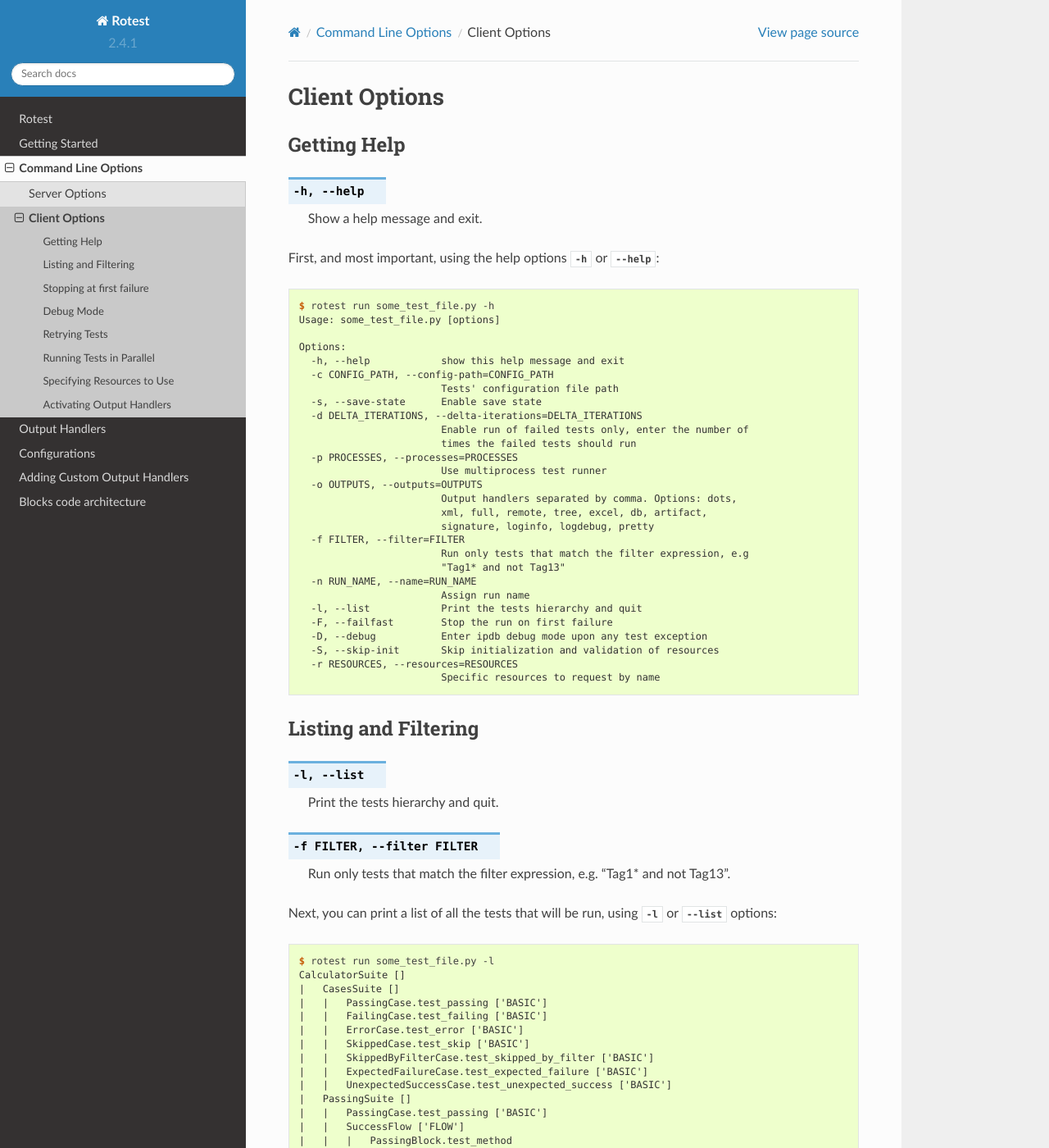
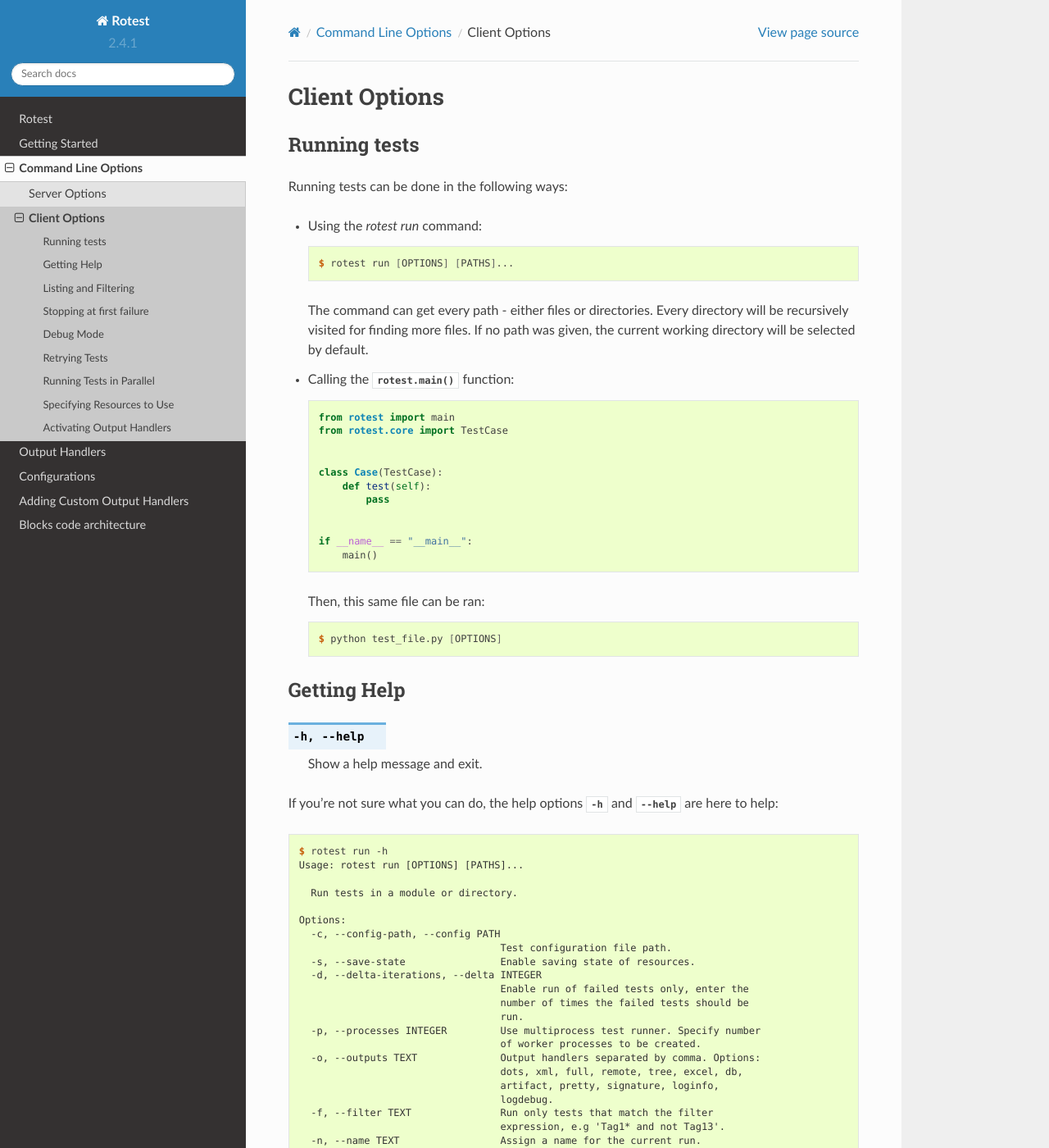
Before and after one commit to gregoil/rotest, a Sphinx documentation site: the page built from docs/cli_options/client_options.rst, in a window 1280 px wide and 1400 px high. Shown: the whole window at 82% size. Built offline with Sphinx 7.4.7 and the Read the Docs theme 2.0.0, drawn with Linux system fonts in a browser that asks for light colours; some of the changed text lies outside the part shown.

Commit message:
Update documentation
Update documentation with the current CLI options and usage

```diff
--- a/docs/cli_options/client_options.rst
+++ b/docs/cli_options/client_options.rst
@@ -3,6 +3,43 @@
 ==============
 
 .. program:: rotest
+
+Running tests
+=============
+
+Running tests can be done in the following ways:
+
+* Using the `rotest run` command:
+
+  .. code-block:: console
+
+      $ rotest run [OPTIONS] [PATHS]...
+
+  The command can get every path - either files or directories. Every directory
+  will be recursively visited for finding more files. If no path was given, the
+  current working directory will be selected by default.
+
+* Calling the :func:`rotest.main` function:
+
+  .. code-block:: python
+
+      from rotest import main
+      from rotest.core import TestCase
+
+
+      class Case(TestCase):
+          def test(self):
+              pass
+
+
+      if __name__ == "__main__":
+          main()
+
+  Then, this same file can be ran:
+
+  .. code-block:: console
+
+      $ python test_file.py [OPTIONS]
 
 Getting Help
 ============
@@ -11,39 +48,42 @@
 
     Show a help message and exit.
 
-First, and most important, using the help options :option:`-h` or
-:option:`--help`:
+If you're not sure what you can do, the help options :option:`-h` and
+:option:`--help` are here to help:
 
 .. code-block:: console
 
-    $ rotest run some_test_file.py -h
-    Usage: some_test_file.py [options]
+    $ rotest run -h
+    Usage: rotest run [OPTIONS] [PATHS]...
+
+      Run tests in a module or directory.
 
     Options:
-      -h, --help            show this help message and exit
-      -c CONFIG_PATH, --config-path=CONFIG_PATH
-                            Tests' configuration file path
-      -s, --save-state      Enable save state
-      -d DELTA_ITERATIONS, --delta-iterations=DELTA_ITERATIONS
-                            Enable run of failed tests only, enter the number of
-                            times the failed tests should run
-      -p PROCESSES, --processes=PROCESSES
-                            Use multiprocess test runner
-      -o OUTPUTS, --outputs=OUTPUTS
-                            Output handlers separated by comma. Options: dots,
-                            xml, full, remote, tree, excel, db, artifact,
-                            signature, loginfo, logdebug, pretty
-      -f FILTER, --filter=FILTER
-                            Run only tests that match the filter expression, e.g
-                            "Tag1* and not Tag13"
-      -n RUN_NAME, --name=RUN_NAME
-                            Assign run name
-      -l, --list            Print the tests hierarchy and quit
-      -F, --failfast        Stop the run on first failure
-      -D, --debug           Enter ipdb debug mode upon any test exception
-      -S, --skip-init       Skip initialization and validation of resources
-      -r RESOURCES, --resources=RESOURCES
-                            Specific resources to request by name
+      -c, --config-path, --config PATH
+                                      Test configuration file path.
+      -s, --save-state                Enable saving state of resources.
+      -d, --delta-iterations, --delta INTEGER
+                                      Enable run of failed tests only, enter the
+                                      number of times the failed tests should be
+                                      run.
+      -p, --processes INTEGER         Use multiprocess test runner. Specify number
+                                      of worker processes to be created.
+      -o, --outputs TEXT              Output handlers separated by comma. Options:
+                                      dots, xml, full, remote, tree, excel, db,
+                                      artifact, pretty, signature, loginfo,
+                                      logdebug.
+      -f, --filter TEXT               Run only tests that match the filter
+                                      expression, e.g 'Tag1* and not Tag13'.
+      -n, --name TEXT                 Assign a name for the current run.
+      -l, --list                      Print the tests hierarchy and quit.
+      -F, --failfast                  Stop the run on first failure.
+      -D, --debug                     Enter ipdb debug mode upon any test
+                                      exception.
+      -S, --skip-init                 Skip initialization & validation of
+                                      resources.
+      -r, --resources TEXT            Specify resources to request by attributes,
+                                      e.g.: '-r res1.group=QA,res2.comment=CI'.
+      -h, --help                      Show this message and exit.
 
 Listing and Filtering
 =====================
```
Also changed, not shown: README.rst (+35 -32 lines), docs/cli_options/server_options.rst (+8 -55 lines), docs/intro/basic_usage.rst (+12 -12 lines), docs/intro/using_resources.rst (+17 -13 lines).
